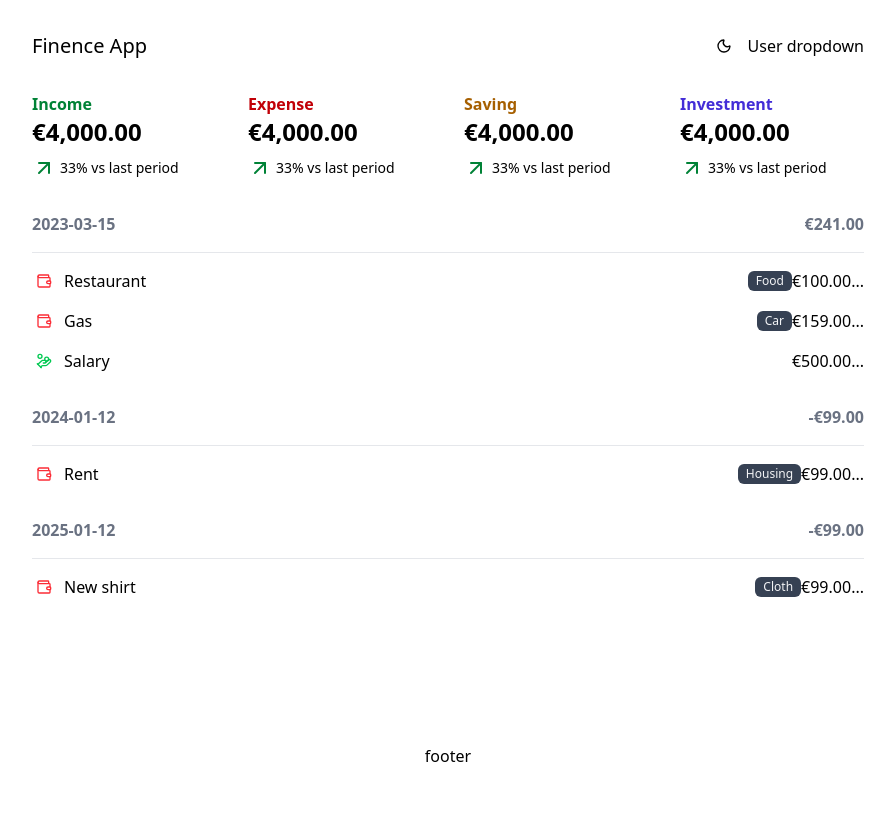
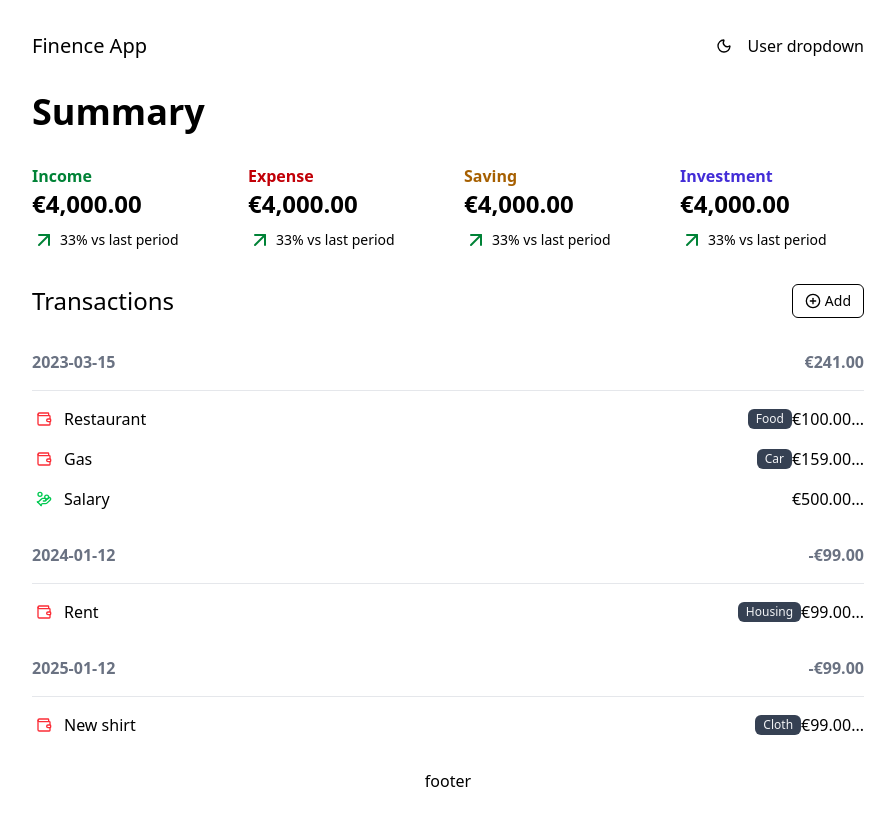
Before and after one commit to MorielMauni/Learning-FinanceApp-NextJS, a Next.js app: page /dashboard in a window 1280 px wide. Shown: the whole page, without its empty margins (192-1087 px from the left). Before the commit the page ends 800 px from the top, so only its background shows below. Built offline with nearby package versions, Linux system fonts and the light colour scheme; no server answers; data requests are answered from the project's data file.

Commit message:
Adding lib/variant for buttons, Adding link to transaction/add

```diff
--- a/app/dashboard/page.js
+++ b/app/dashboard/page.js
@@ -3,10 +3,17 @@ import TransactionList from "./components/transaction-list";
 import TransactionListFallback from "./components/transaction-list-fallback";
 import Trend from "./components/trend";
 import TrendFallback from "./components/trend-fallback";
+import Link from "next/link";
+import { PlusCircle } from "lucide-react";
+import { sizes, variants } from "@/lib/variants";
 
 export default function dashboard() {
   return (
     <>
+      <section className="mb-8">
+        <h1 className="text-4xl font-semibold">Summary</h1>
+      </section>
+
       <section className="mb-8 grid grid-cols-2 lg:grid-cols-4 gap-8">
         <Suspense fallback={<TrendFallback />}>
           <Trend type="Income" />
@@ -21,6 +28,17 @@ export default function dashboard() {
           <Trend type="Investment" />
         </Suspense>
       </section>
+
+      <section className="flex justify-between items-center mb-8">
+        <h2 className="text-2xl">Transactions</h2>
+        <Link
+          href="/dashboard/transaction/add"
+          className={`flex items-center space-x-1 ${variants["outline"]} ${sizes["small"]}`}
+        >
+          <PlusCircle className="w-4 h-4" />
+          <div>Add</div>
+        </Link>
+      </section>
       <Suspense fallback={<TransactionListFallback />}>
         <TransactionList />
       </Suspense>
--- /dev/null
+++ b/app/dashboard/transaction/add/page.js
@@ -0,0 +1,7 @@
+export default function Page() {
+  return (
+    <>
+      <h1> Add Transaction</h1>
+    </>
+  );
+}
--- a/components/button.js
+++ b/components/button.js
@@ -1,15 +1,6 @@
+import { sizes, variants } from "@/lib/variants";
+
 export default function Button(props) {
-  const variants = {
-    default:
-      "bg-black text-white dark:bg-white dark:text-black rounded-md hover:bg-gray-700 dark:hover:bg-gray-200",
-      outline: 'border border-gret-300 dark:border-grey-500 rounded-md hover:bg-gray-300 dark:hover:bg-gray-500',
-      ghost: 'rounded-md bg-white hover:bg-gray-700 dark:bg-gray-300',
-  };
-  const sizes = {
-    small: 'text-sm px-3 py-1.5',
-    base: "text-bae px-4 py-2",
-    large: 'text-lg px-4 p-2',
-  };
   return (
     <button
       {...props}
--- /dev/null
+++ b/lib/variants.js
@@ -0,0 +1,12 @@
+export const variants = {
+  default:
+    "bg-black text-white dark:bg-white dark:text-black rounded-md hover:bg-gray-700 dark:hover:bg-gray-200",
+  outline:
+    "border border-gret-300 dark:border-grey-500 rounded-md hover:bg-gray-300 dark:hover:bg-gray-500",
+  ghost: "rounded-md bg-white hover:bg-gray-700 dark:bg-gray-300",
+};
+export const sizes = {
+  small: "text-sm px-3 py-1.5",
+  base: "text-bae px-4 py-2",
+  large: "text-lg px-4 p-2",
+};
```
